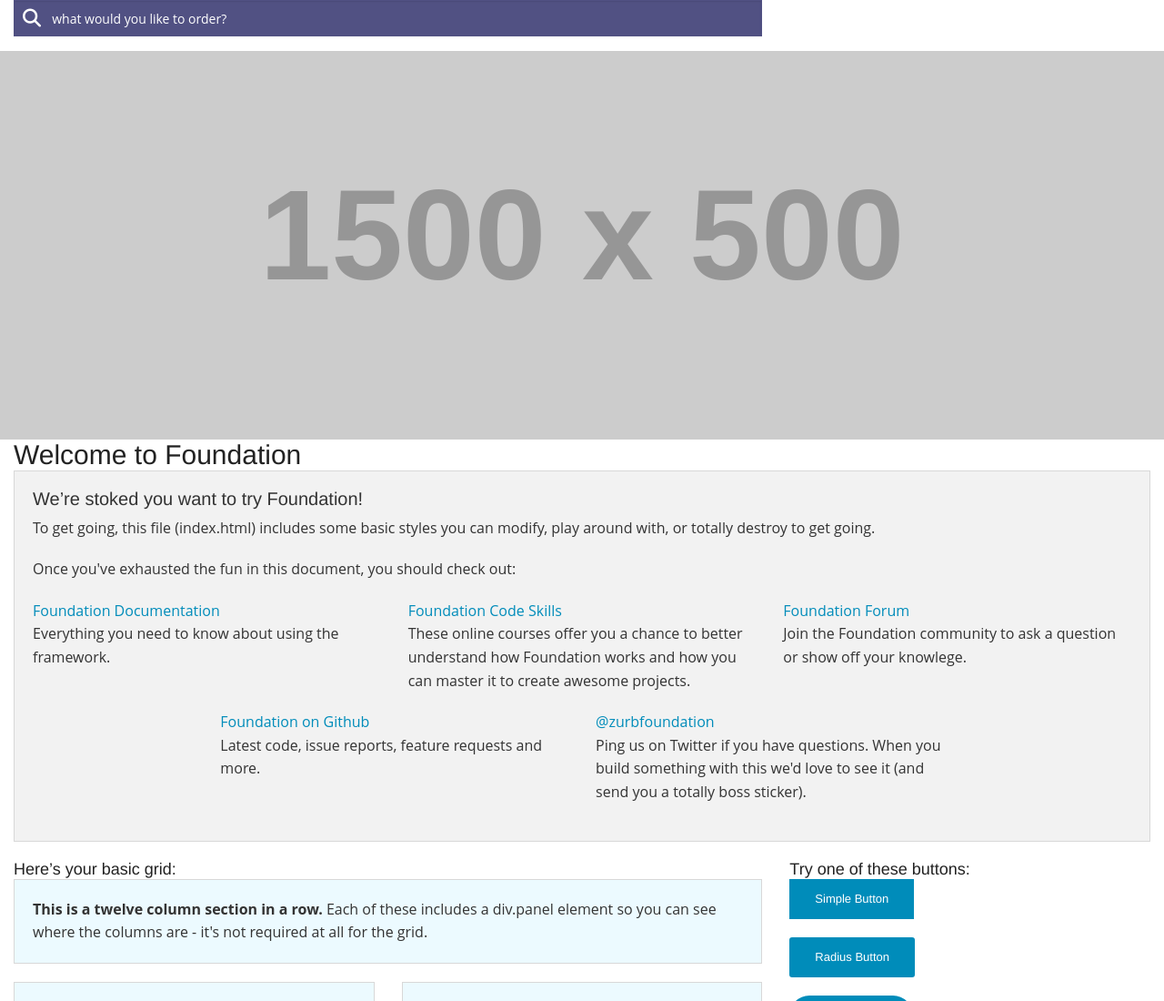
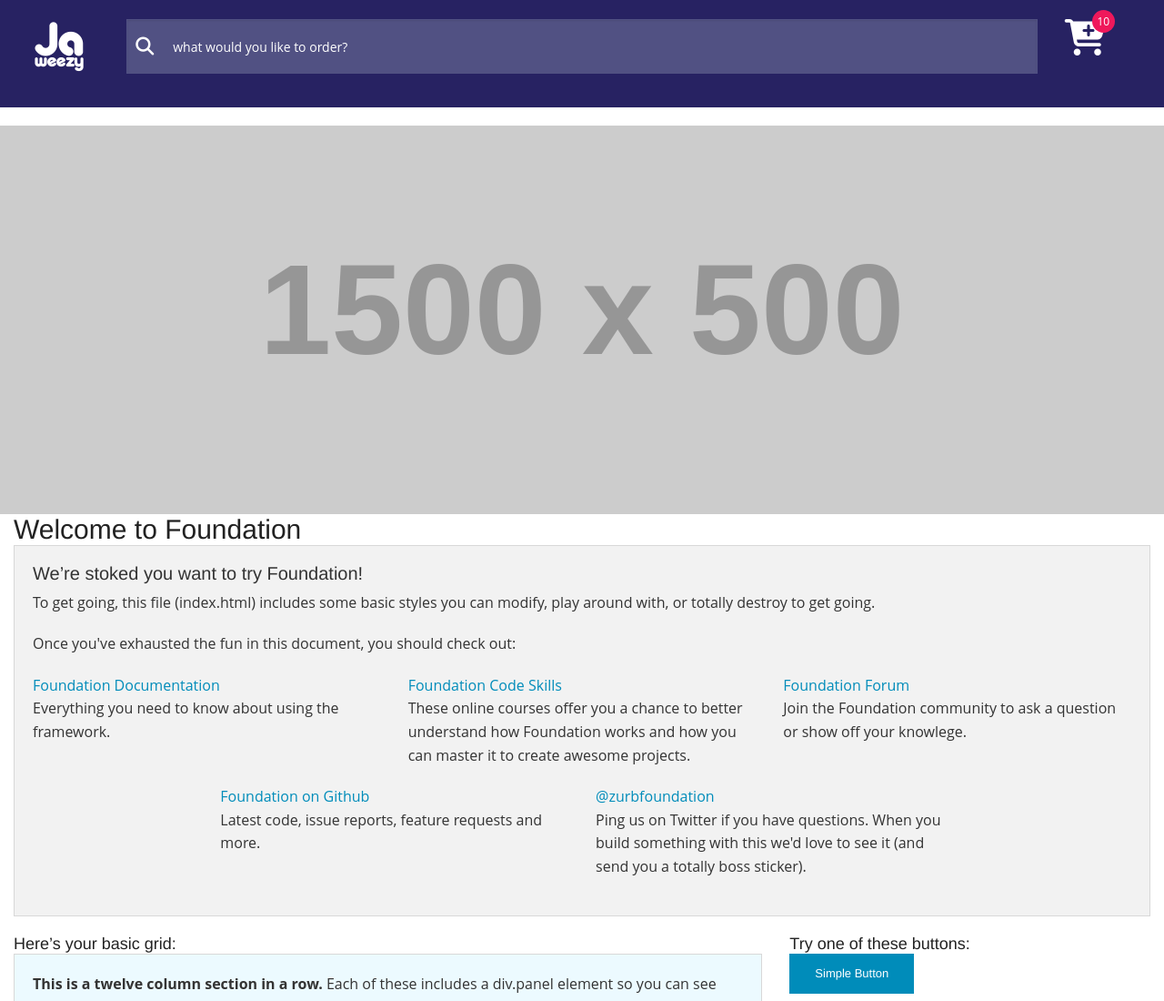
Before and after one commit to juliuskamau/Jaweezy, a plain HTML site: page index.html in a window 1280 px wide. Shown: the top 1100 px of the page at 91% size. Drawn offline with Linux system fonts and the light colour scheme; placeholder pictures from the web are drawn by us.

Commit message:
bug fixes

```diff
--- a/index.html
+++ b/index.html
@@ -11,8 +11,10 @@
   <body>
 <header>
   <div class="row">
-    <div class="large-2 column"></div>
-    <div class="large-8 column">
+    <div class="medium-1 small-1 large-1  column">
+      <img alt="jaweezy" src="img/logo.png">
+    </div>
+    <div class="medium-10 small-10 large-10  column">
         <div class="search">
             <button type="submit" class="searchButton">
                 <i class="fa fa-search"></i>
@@ -23,7 +25,12 @@
 
       </div>
     </div>
-    <div class="large-2 column"></div>
+    <div class="medium-1 small-1 large-1  column">
+      <div class="cut">
+        <i class="fa fa-cart-plus"></i>
+        <span class="background_pink">10</span>
+      </div>
+    </div>
   </div>
 </header>
 
--- a/scss/app.scss
+++ b/scss/app.scss
@@ -175,14 +175,14 @@ p {
   color: #000
 }
 .background_blue {
-  color: #272262;
+  background-color: #272262;
 }
 
 .background_dark_blue {
-  color: #10113D;
+  background-color: #10113D;
 }
 .background_pink {
-  color: #EF185B;
+  background-color: #EF185B;
 }
 
 .color_blue p {
@@ -210,6 +210,34 @@ p {
   font-weight: bolder;
 }
 
+/*header*/
+header{
+  border: 1px solid #272262;
+  margin-bottom: 1.25rem;
+  padding: 1.25rem;
+  background: #272262;
+
+  .cut{
+    position: relative;
+    cursor: pointer;
+    span{
+      width: 25px;
+      height: 25px;
+      position: absolute;
+      left: 30px;
+      color: white;
+      border-radius: 20px;
+      text-align: center;
+      line-height: 25px;
+      font-size: 12px;
+      top: -10px;
+    }
+    .fa{
+      color: white;
+      font-size: 40px;
+    }
+  }
+}
 /*search bar*/
 .search{
   width: 100%;
@@ -218,7 +246,7 @@ p {
     position: absolute;
     left: 0px;
     width: 40px;
-    height: 40px;
+    height: 60px;
     border: none;
     background: none;
     text-align: center;
@@ -230,7 +258,7 @@ p {
 
   input{
     border: 1px solid #515183;
-    height: 40px;
+    height: 60px;
     border-radius: 0px;
     outline: none;
     color: #fff;
```
Also changed, not shown: css/app.css, 1 other file.
